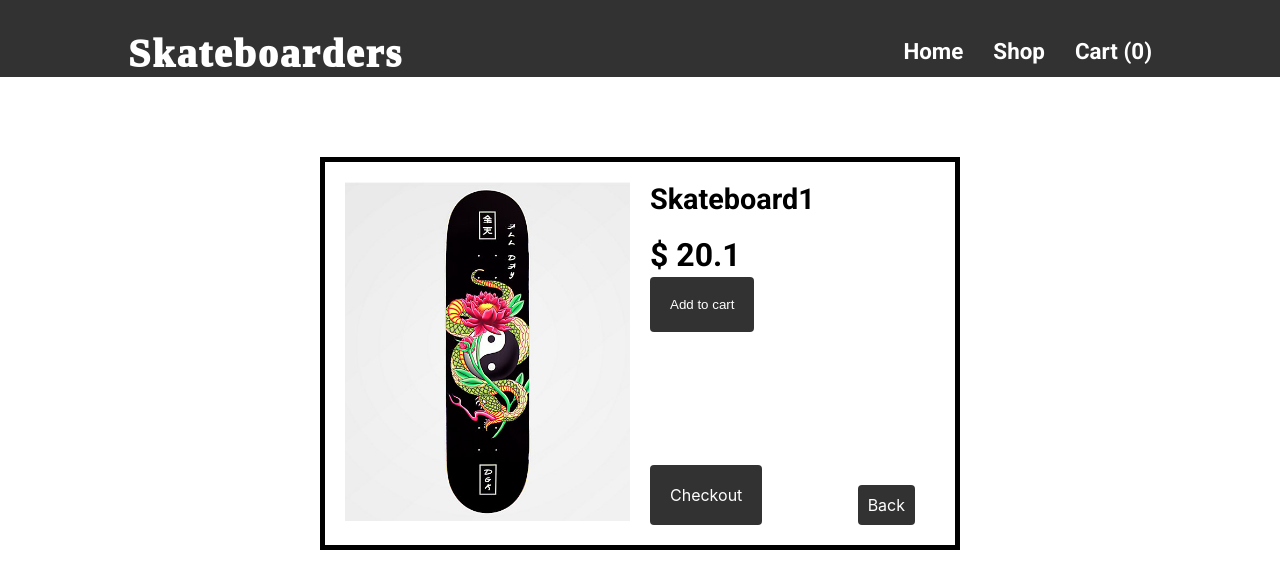
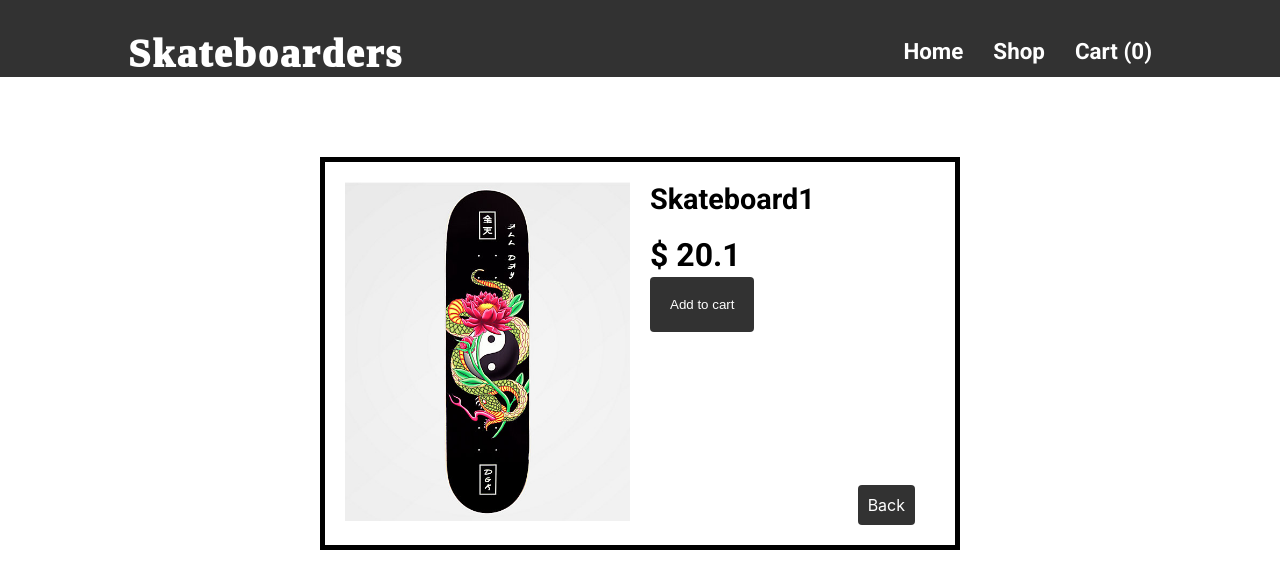
Before and after one commit to ZaidKhan144/shopping-cart, a React (Create React App) app in the folder skateboard/: page /shop/0 in a window 1280 px wide. Shown: the top 588 px of the page. Built offline with nearby package versions, Linux system fonts and the light colour scheme; a web font is replaced by a local one.

Commit message:
show checkout btn

```diff
--- a/skateboard/src/components/ShopItem/ShopItem.js
+++ b/skateboard/src/components/ShopItem/ShopItem.js
@@ -1,9 +1,11 @@
 import { ShopItemContainer, ItemContainerOne, ItemImage, ItemContainerTwo} from './ShopItemStyles'
 import data from '../../data'
 import { Link } from "react-router-dom"
-
+import { useState } from 'react'
 
 const ShopItem = ({shopItemId, addItemInCart}) => {
+
+    const [showCheckoutBtn, setShowCheckoutBtn] = useState(false)
 
     // ID is in string so here we are converting it in Integer
     const IntId = parseInt(shopItemId, 10)
@@ -18,7 +20,12 @@
      }
 
     // on click set the quantity to 1 and pass the item
-     const handleClick = () => addItemInCart({ ...item, quantity: 1})
+    const handleClick = () => {
+        addItemInCart({ ...item, quantity: 1})
+        setShowCheckoutBtn(true)
+    }
+
+
     return(
         <div>
 
@@ -31,7 +38,7 @@
                     <h2>{item.name}</h2>
                     <p>$ {item.price}</p>
                     <button onClick={handleClick}>Add to cart</button>
-                    <Link to="/checkout">Checkout</Link>
+                    { showCheckoutBtn ? <Link to="/checkout">Checkout</Link> : null }
                     <Link className="back" to="/shop">Back</Link>
                 </ItemContainerTwo>
             </ShopItemContainer>
```
Also changed, not shown: 1 other file (tests, documents, lock files or other folders).
